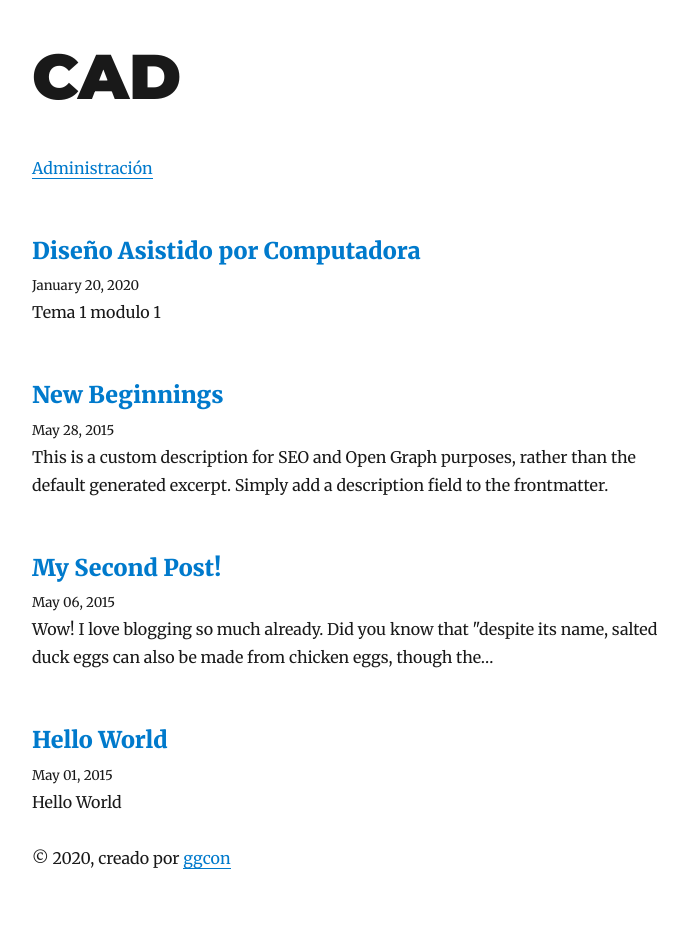
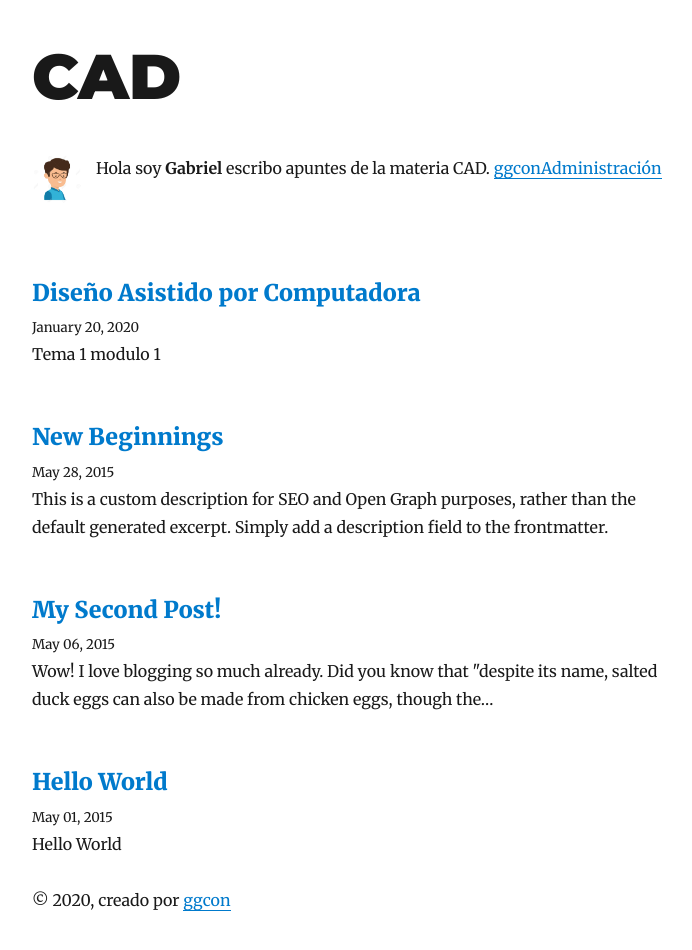
Before and after one commit to lucasg2155/cad, a Gatsby site: page / in a window 1280 px wide. Shown: the whole page, without its empty margins (293-985 px from the left). Before the commit the page ends 914 px from the top, so only its background shows below. Built offline with nearby package versions, Linux system fonts and the light colour scheme; Gatsby itself is replaced by a stand-in of ours; some packages are replaced by stand-ins of ours.

Commit message:
cad 6 commit

```diff
--- a/src/components/bio.js
+++ b/src/components/bio.js
@@ -60,10 +60,8 @@ const Bio = () => {
         <a href={`http://www.ggcon.com.ar/}`}>
           ggcon
         </a>
-      </p>
-
-    </div>,
-          <div>
+        </p>
+        <p>
           <a
               className = "elemento de barra de navegación"
               href = "/admin/"
@@ -72,8 +70,10 @@ const Bio = () => {
               >
                Administración
             </a>
+         </p>
 
-          </div>
+    </div>
+
   )
 }
 
```
